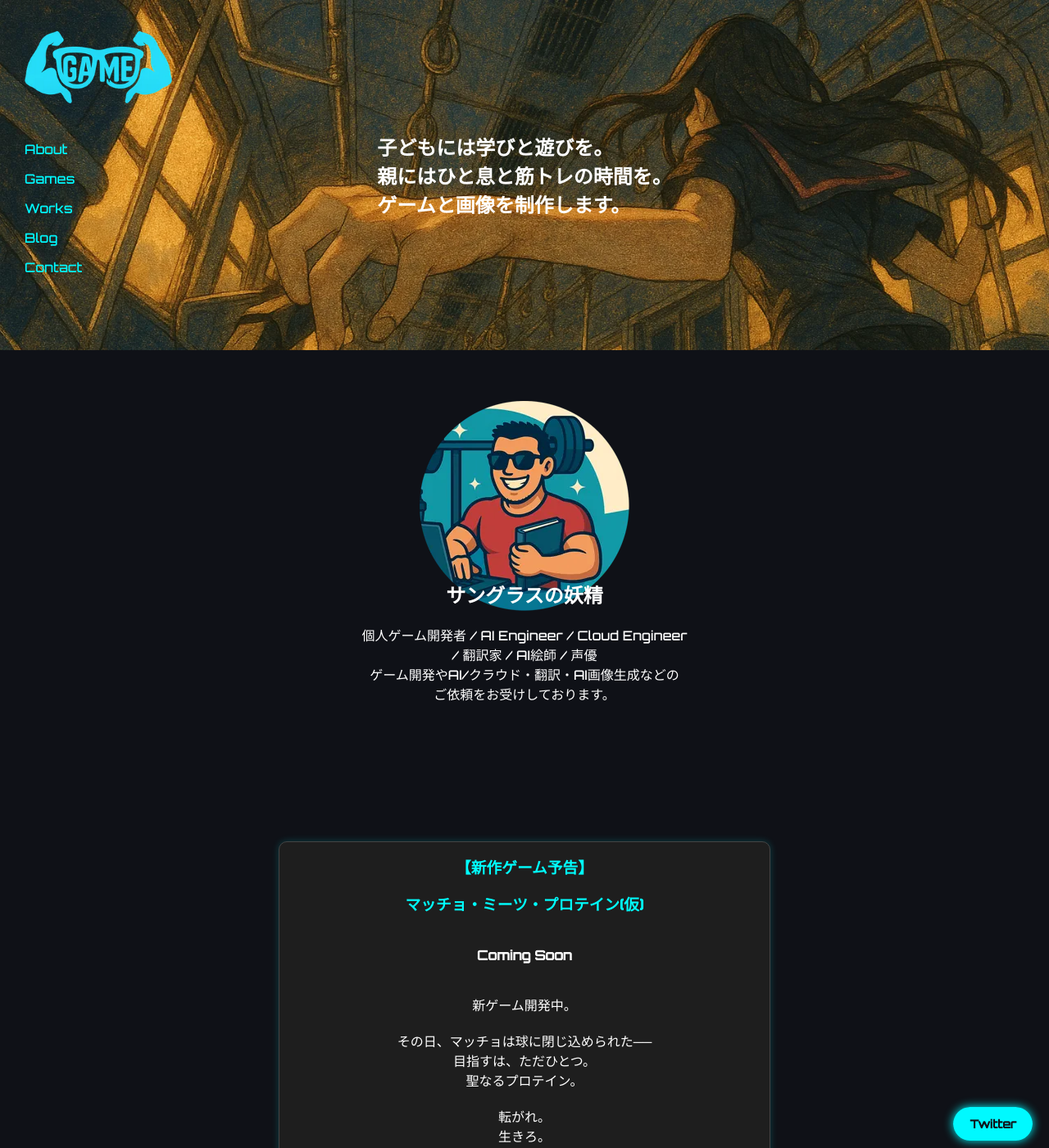
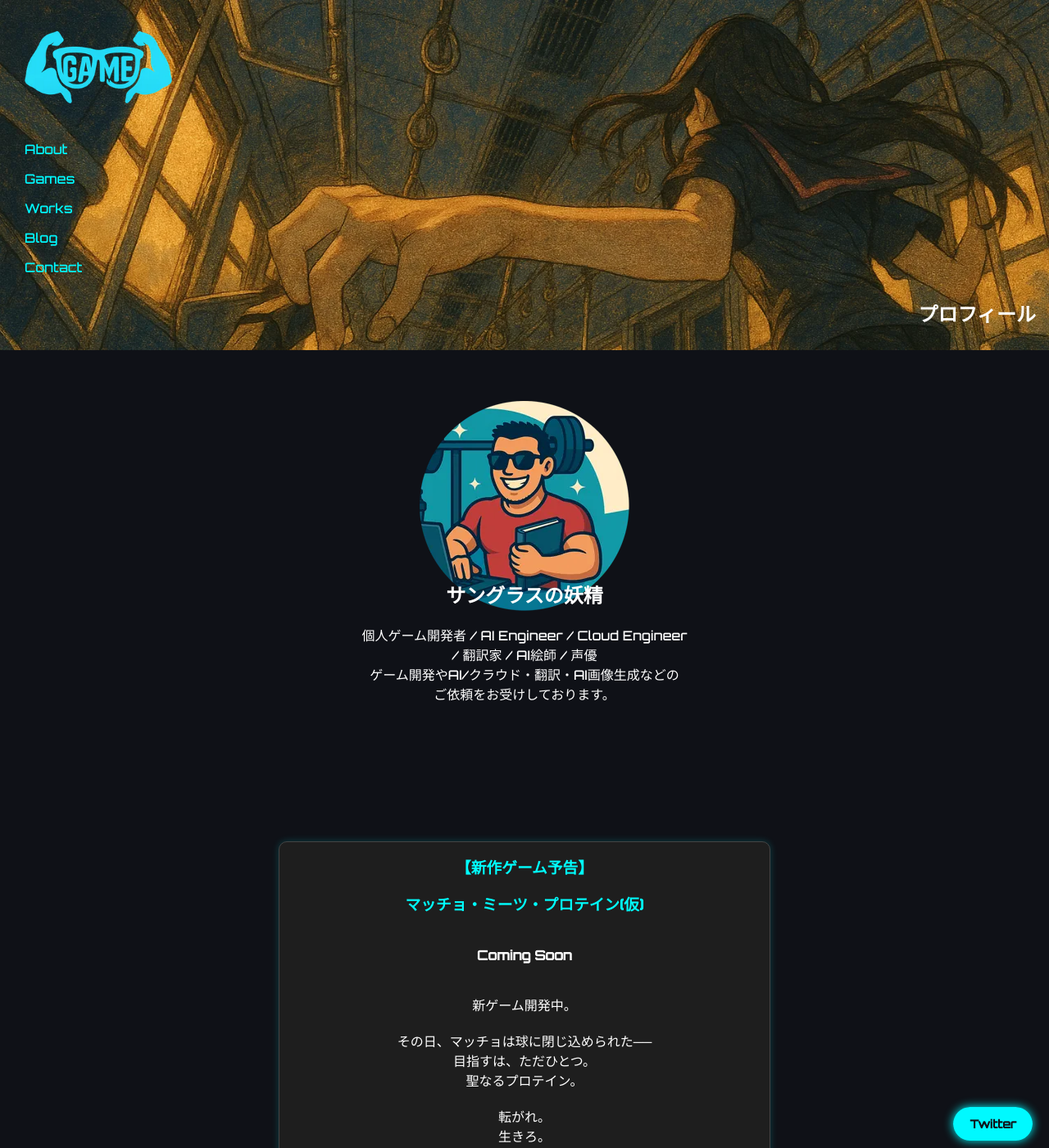
Before and after one commit to k41301175/MuscleDad-SmileLab, a Jekyll site: the page built from about.html, in a window 1280 px wide and 1400 px high. Shown: the whole window at 82% size. Built offline with Jekyll 4.4.1, drawn with Linux system fonts in a browser that asks for light colours; comment, search, counter and statistics services are not loaded.

Commit message:
fix app layout

```diff
--- a/about.html
+++ b/about.html
@@ -3,11 +3,15 @@ layout: default
 ---
 <!-- aboutのヘッダー部分の装丁 -->
 <section class="keyvisual keyvisual5">
-    <div>
-        <h2>子どもには学びと遊びを。<br>親にはひと息と筋トレの時間を。<br>ゲームと画像を制作します。</h2>
-    </div>
+	<div class="container">
+		<div class="bottom-right">
+			<h2>プロフィール</h2>
+		</div>
+	</div>
 </section>
+
 {% include profile.html %}
+
 <div class="grid-container">
 	<div class="grid-item tweet-wrapper tweet-container">
 		<h3>【新作ゲーム予告】</h3>
--- a/game.html
+++ b/game.html
@@ -6,7 +6,7 @@ title: ゲーム
 <section class="keyvisual keyvisual7">
     <div class="container">
         <div class="bottom-right">
-            <h2>制作したゲームです</h2>
+            <h2>制作ゲーム一覧</h2>
         </div>
     </div>
 </section>
--- a/static/css/default.css
+++ b/static/css/default.css
@@ -341,6 +341,11 @@ body {
   min-height: 460px; /* 必要に応じて調整 */
 }
 
+.grid-item:hover {
+  transform: translateY(-3px);
+  box-shadow: 0 0 15px #0ff9;
+}
+
 .grid-item .text-block {
   flex-grow: 1;
   display: flex;
```
Lines whose indentation alone changed are shown as unchanged.
